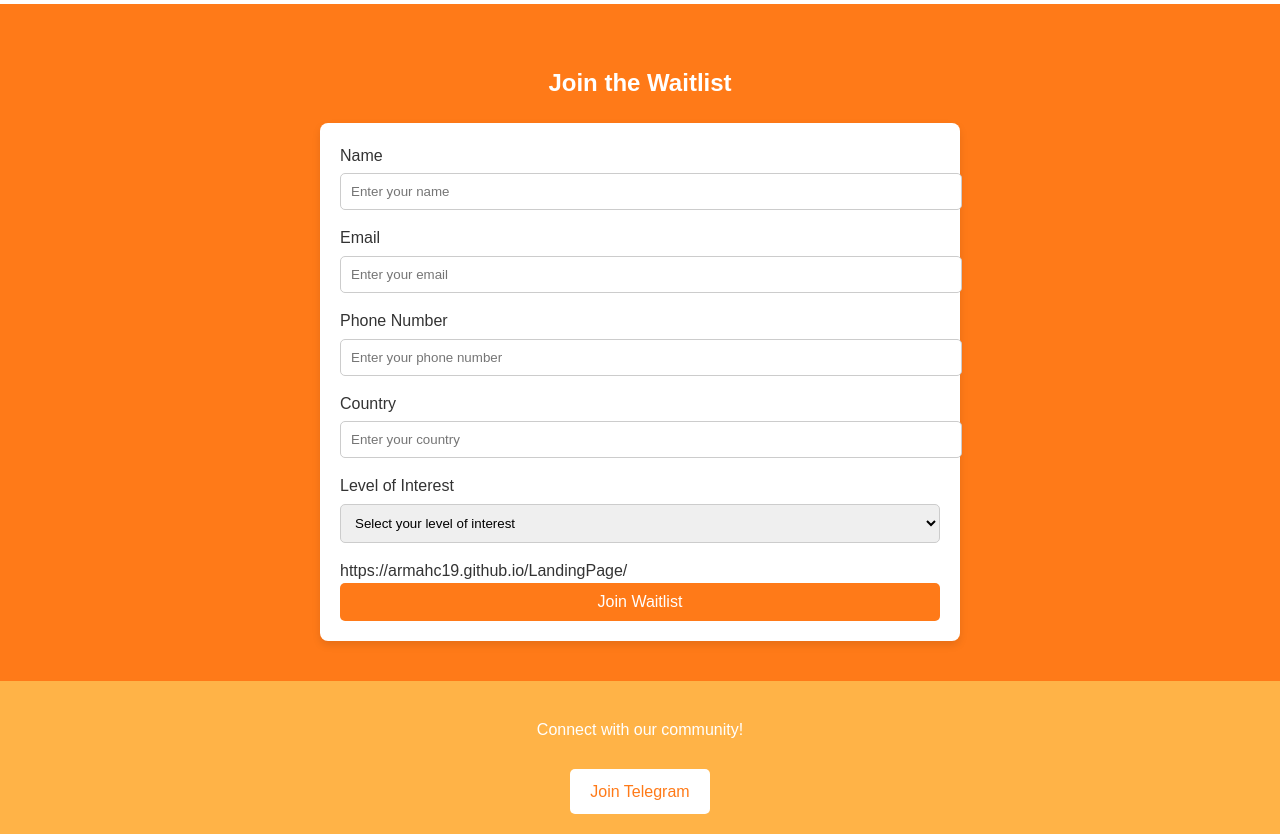
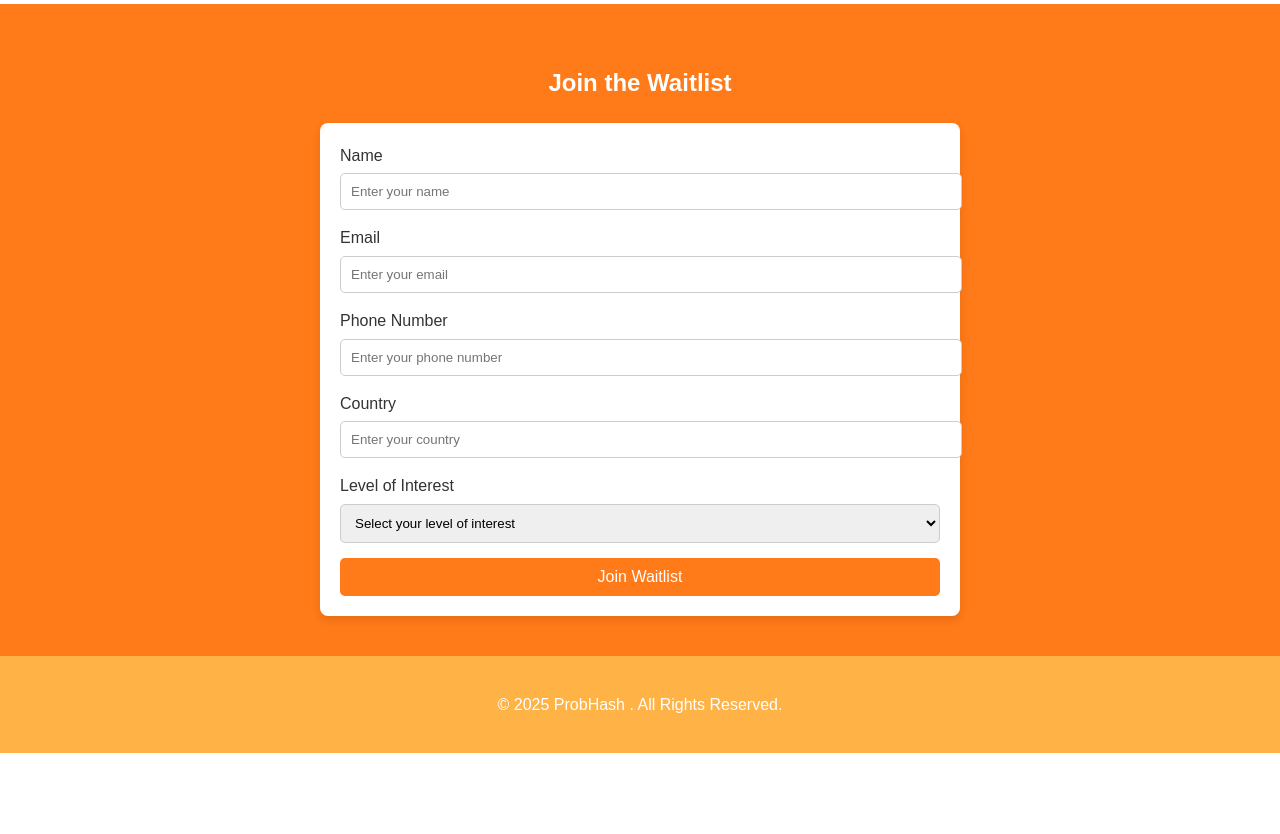
Before and after one commit to armahc19/landing-Page, a plain HTML site: page index.html in a window 1280 px wide. Shown: the part 3420-4254 px from the top of the page. After the commit the page ends 4173 px from the top, so only its background shows below. Drawn offline with Linux system fonts and the light colour scheme.

Commit message:
Update index.html

```diff
--- a/index.html
+++ b/index.html
@@ -373,15 +373,14 @@
             </select>
 
 
-            https://armahc19.github.io/LandingPage/
-
             <button type="submit">Join Waitlist</button>
         </form>
     </div>
 
     <div class="cta">
-        <p>Connect with our community!</p>
-        <a href="https://t.me/yourtelegramgroup" target="_blank">Join Telegram</a>
+        <p>© 2025 ProbHash . All Rights Reserved.</p>
+      <!-- <p>Connect with our community!</p>
+        <a href="https://t.me/yourtelegramgroup" target="_blank">Join Telegram</a> -->
     </div>
 </body>
 </html>
```
